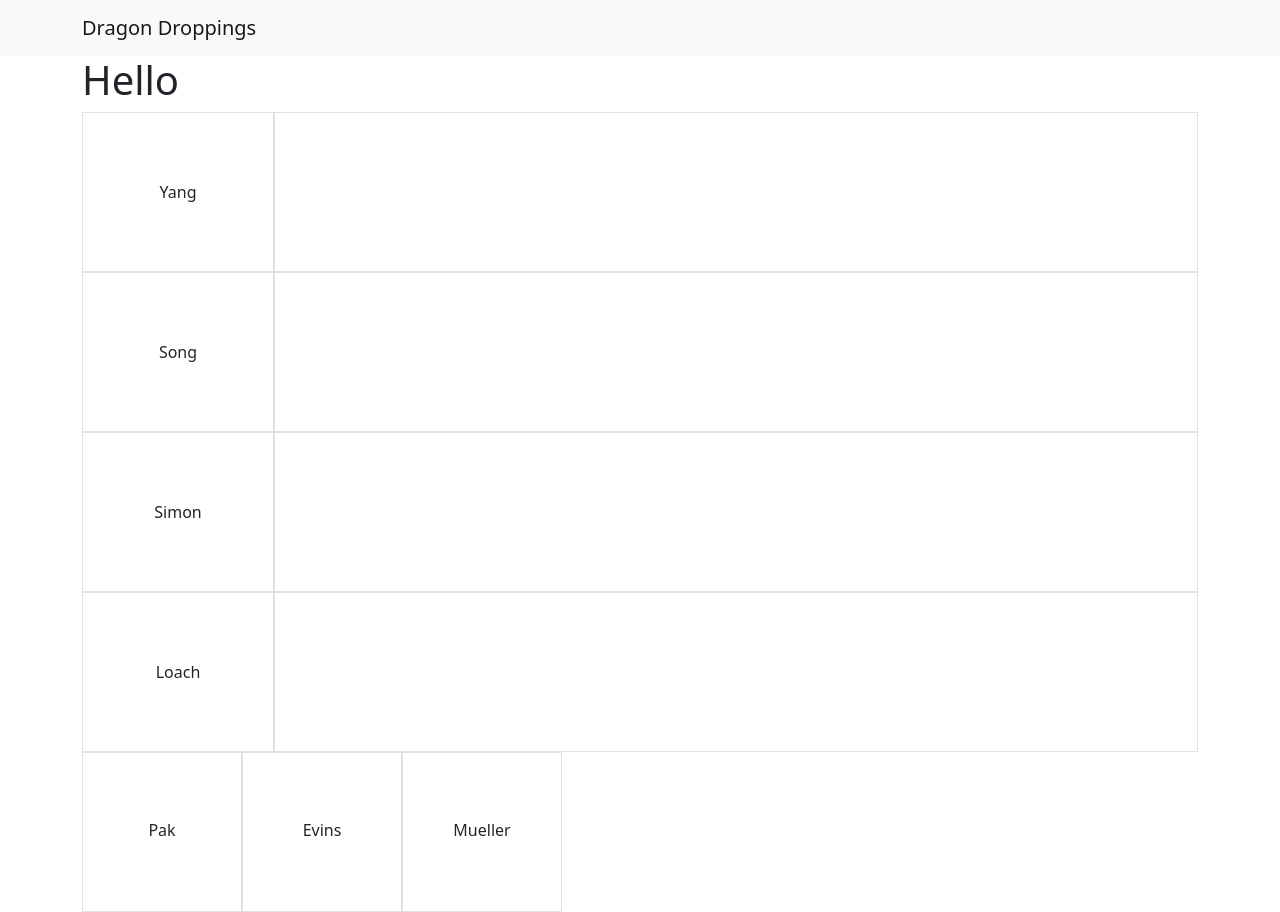
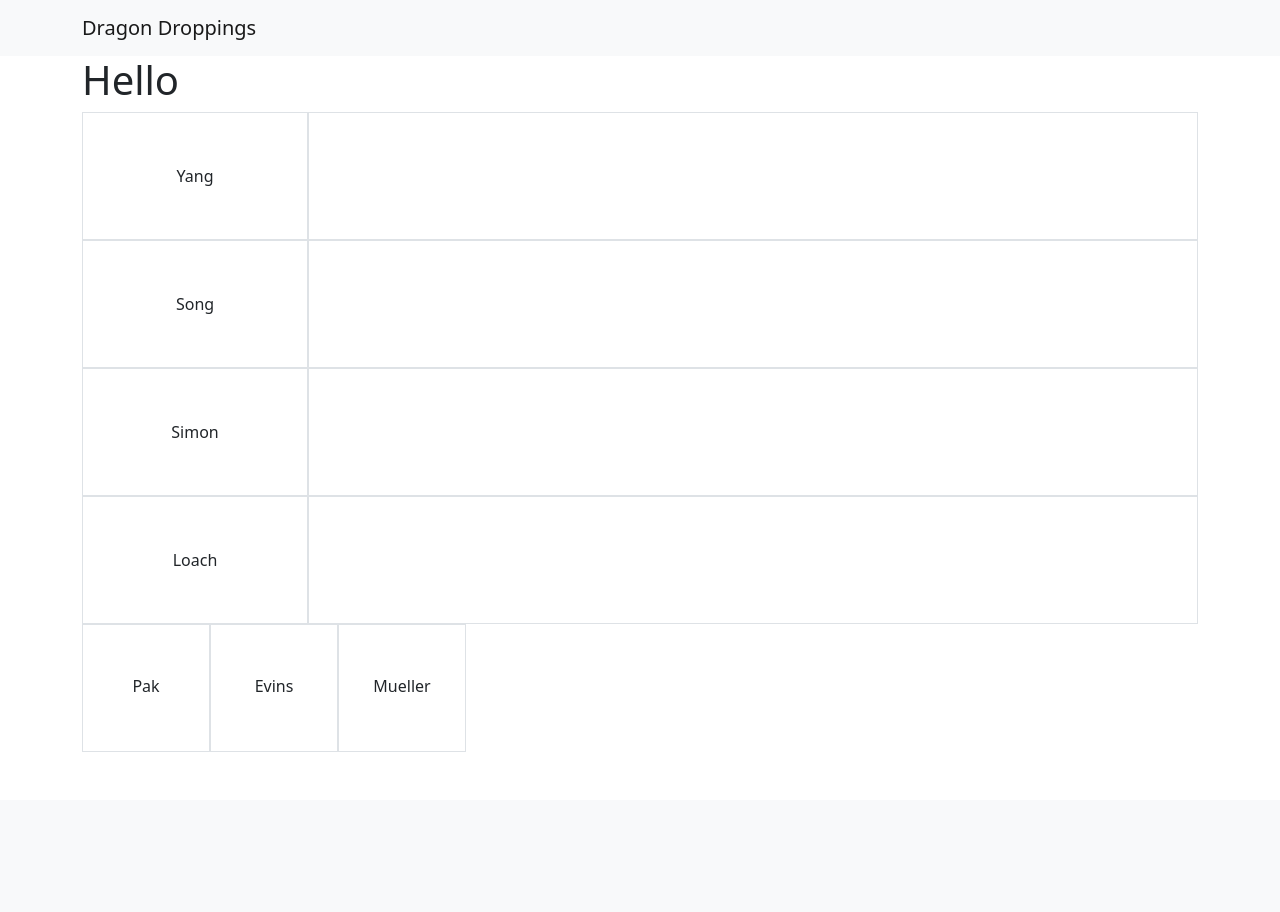
Before and after one commit to lucoby/draft, a FastAPI app: page / in a window 1280 px wide. After the commit the page ends 752 px from the top, so only its background shows below. Run offline with FastAPI, Linux system fonts and the light colour scheme; some libraries are stand-ins or nearby versions.

Commit message:
use custom var for item size

```diff
--- a/dragndroppings/static/css/style.css
+++ b/dragndroppings/static/css/style.css
@@ -1,23 +1,19 @@
+:root {
+    --item-size: 8em;
+}
+
 .group-title {
-    min-height: 10em;
-    max-width: 12em;
-    min-width: 12em;
-    white-space: nowrap;
-    overflow: hidden;
-    text-overflow: ellipsis;
+    min-height: var(--item-size);
 }
 
 .item-bank {
-    min-height: 10em;
+    min-height: 8em;
 }
 
 .item {
-    min-height: 10em;
-    max-width: 10em;
-    min-width: 10em;
-    white-space: nowrap;
-    overflow: hidden;
-    text-overflow: ellipsis;
+    min-height: var(--item-size);
+    max-width: var(--item-size);
+    min-width: var(--item-size);
 }
 
 img {
```
